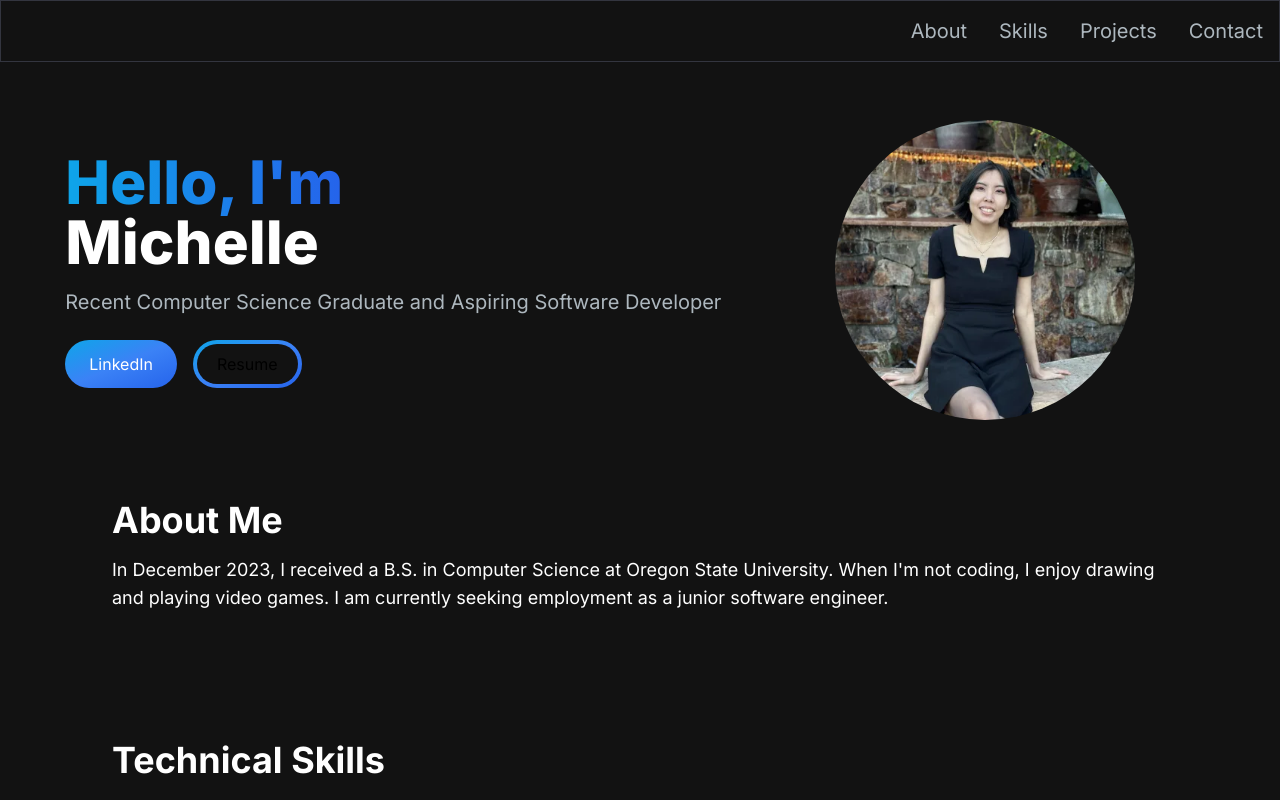
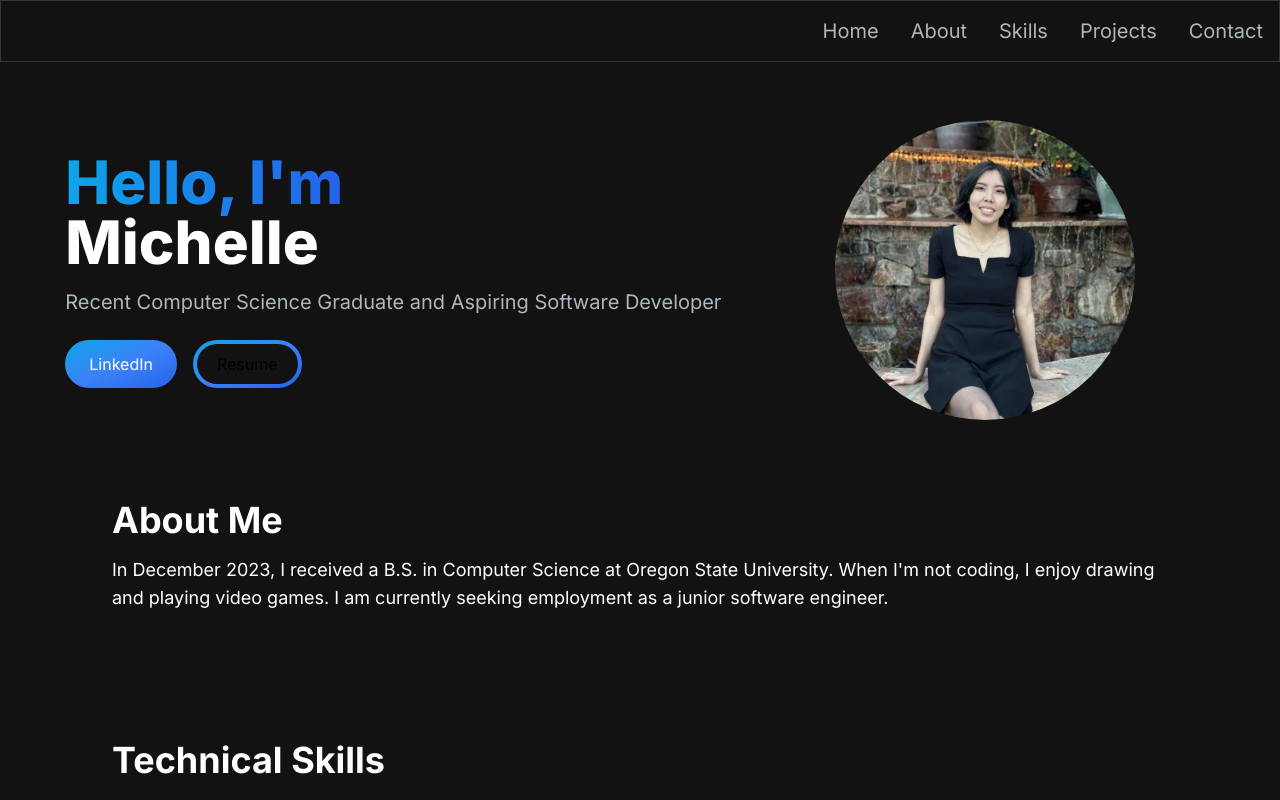
Before and after one commit to chengmic/portfolio-website, a Next.js app: page / in a window 1280 px wide. Shown: the top 800 px of the page. Built offline with nearby package versions, Linux system fonts and the light colour scheme.

Commit message:
update navbar to include Home

```diff
--- a/app/components/Navbar.jsx
+++ b/app/components/Navbar.jsx
@@ -8,6 +8,10 @@ import MenuOverlay from "./MenuOverlay";
 
 
 const navLinks = [
+    {
+    title: "Home",
+    path: "/",
+    },
     {
         title: "About",
         path: "#about",
```
